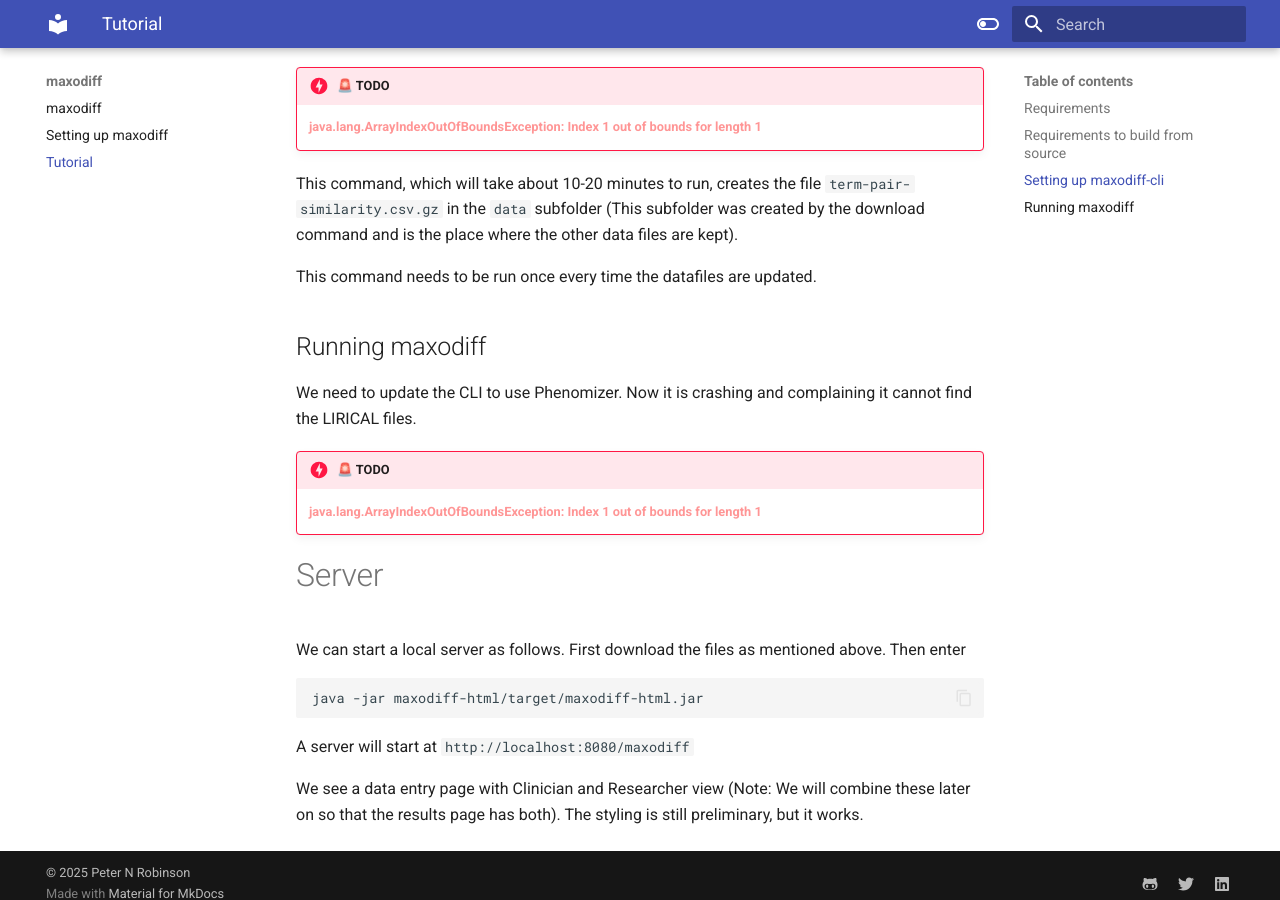
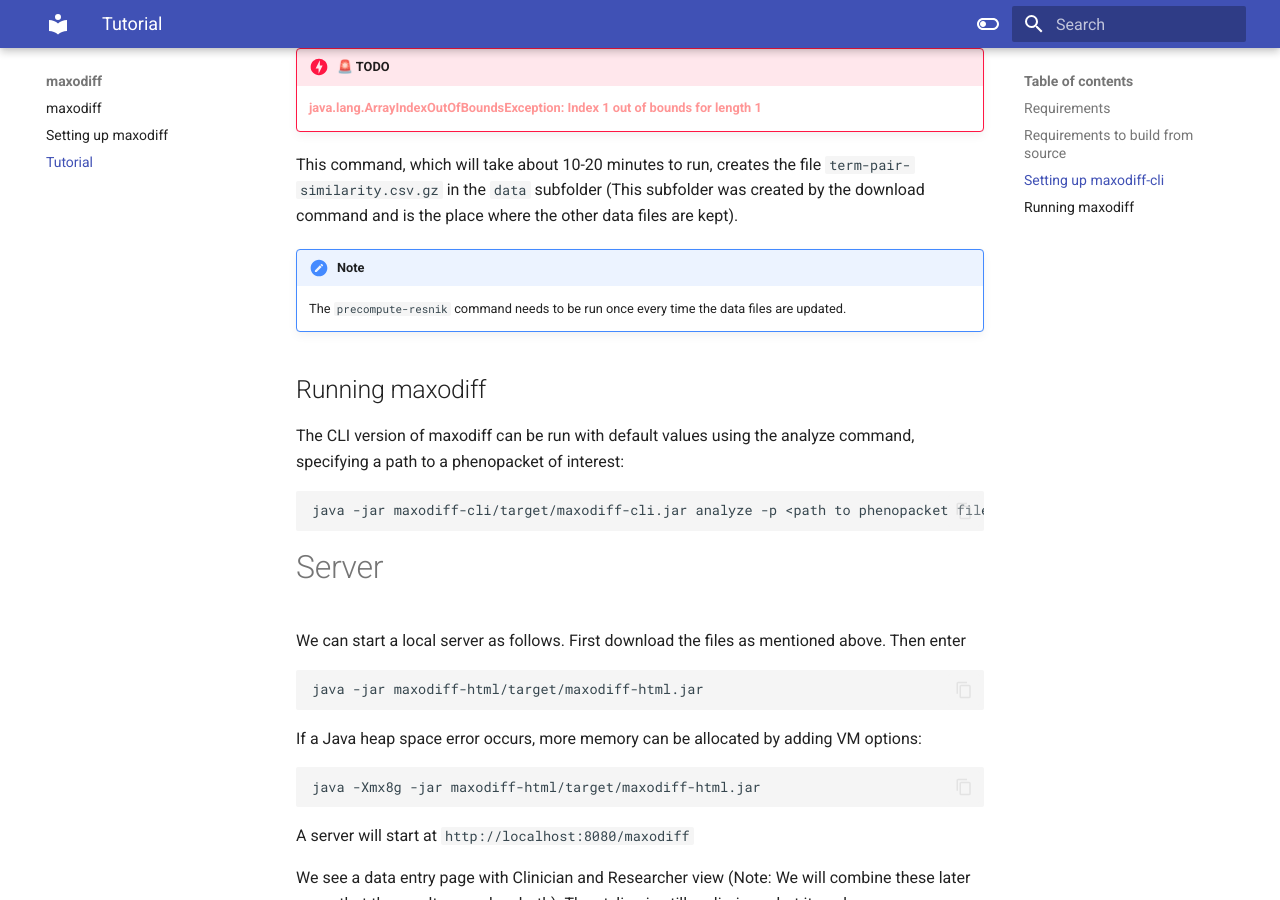
Before and after one commit to P2GX/maxodiff, an MkDocs documentation site: the page built from docs/tutorial.md, in a window 1280 px wide and 900 px high, scrolled down 2382 px. Built offline with MkDocs 1.6.1 and Material for MkDocs 9.7.7, drawn with Linux system fonts in a browser that asks for light colours; some of the changed text lies outside the part shown.

Commit message:
Update documentation

````diff
--- a/docs/tutorial.md
+++ b/docs/tutorial.md
@@ -1,8 +1,8 @@
 # Tutorial
 
-This tutorial explains how to set up and run the command-line interface (CLI) version of maxodiff. Instructions for the online version of maxdoff can be found here
+This tutorial explains how to set up and run the command-line interface (CLI) version of maxodiff. Instructions for the online version of maxodiff can be found here
 !!! danger "🚨 TODO"
-    <span class="todo-pulse">Fill in the correct link to the online version of maxo-diff!</span>
+    <span class="todo-pulse">Fill in the correct link to the online version of maxodiff!</span>
 
 
 ## Requirements
@@ -23,7 +23,7 @@
 ```bash
 git clone https://github.com/P2GX/maxodiff.git
 ```
-2. enter into the directory and build the executable with maven.
+2. Enter into the directory and build the executable with maven.
 This can be done using the script
 ```bash
 cd maxodiff
@@ -40,20 +40,19 @@
 ```
 If the executable was successfully created, you should see the following in your shell
 ```bash
-:copy: false
 Usage: maxodiff [-hV] [COMMAND]
 maxo terms for differential diagnosis
   -h, --help      Show this help message and exit.
   -V, --version   Print version information and exit.
 Commands:
   download, D        Download files for maxodiff
-  diagnosis, d       maxodiff analysis
+  analyze, a         maxodiff analysis
   batch, b           batch maxodiff analysis
   benchmark, B       benchmark maxodiff analysis
   precompute-resnik  Precompute Resnik term pair similarity table
 ```
 
-These steps generally should work if Java is correctly installed on your system. If you encounter issues, first try the following comamnd and check that Java is correctly installed and has at least version 21.
+These steps generally should work if Java is correctly installed on your system. If you encounter issues, first try the following command and check that Java is correctly installed and has at least version 21.
 ```bash
 java -version
 ```
@@ -95,16 +94,17 @@
 ``term-pair-similarity.csv.gz`` in the ``data`` subfolder (This subfolder was created by the download command and is
 the place where the other data files are kept).
 
-This command needs to be run once every time the datafiles are updated.
+!!! note "Note"
+    The ``precompute-resnik`` command needs to be run once every time the data files are updated.
 
 
 ## Running maxodiff
 
-We need to update the CLI to use Phenomizer. Now it is crashing and complaining it cannot find the LIRICAL files.
+The CLI version of maxodiff can be run with default values using the analyze command, specifying a path to a phenopacket of interest:
 
-!!! danger "🚨 TODO"
-    <span class="todo-pulse">java.lang.ArrayIndexOutOfBoundsException: Index 1 out of bounds for length 1</span>
-
+```bash
+java -jar maxodiff-cli/target/maxodiff-cli.jar analyze -p <path to phenopacket file>
+```
 
 # Server
 We can start a local server as follows. First download the files as mentioned above.
@@ -114,6 +114,12 @@
 java -jar maxodiff-html/target/maxodiff-html.jar
 ```
 
+If a Java heap space error occurs, more memory can be allocated by adding VM options:
+
+```shell
+java -Xmx8g -jar maxodiff-html/target/maxodiff-html.jar
+```
+
 A server will start at ``http://localhost:8080/maxodiff``
 
 We see a data entry page with Clinician and Researcher view (Note: We will combine these later on so that the results page has both).
````
Also changed, not shown: docs/setup.md (+13 -4 lines), 1 other file.
